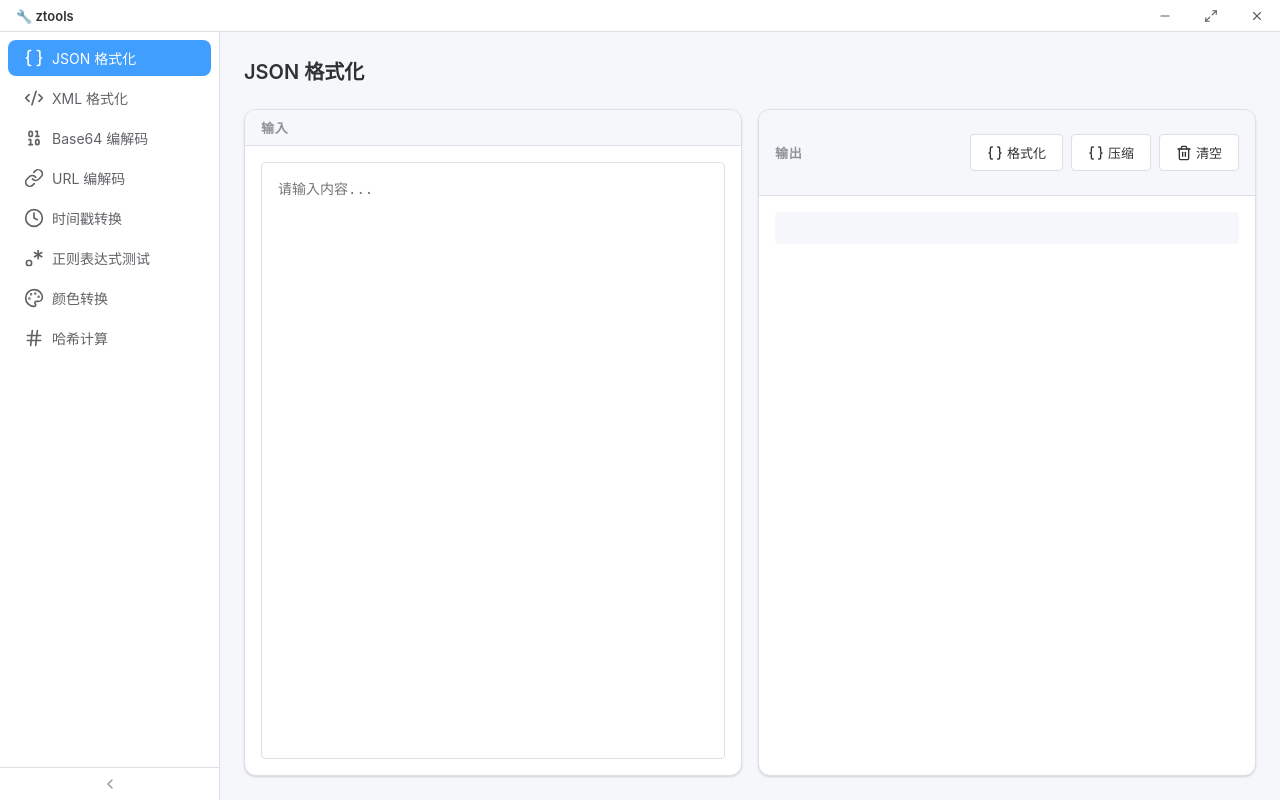
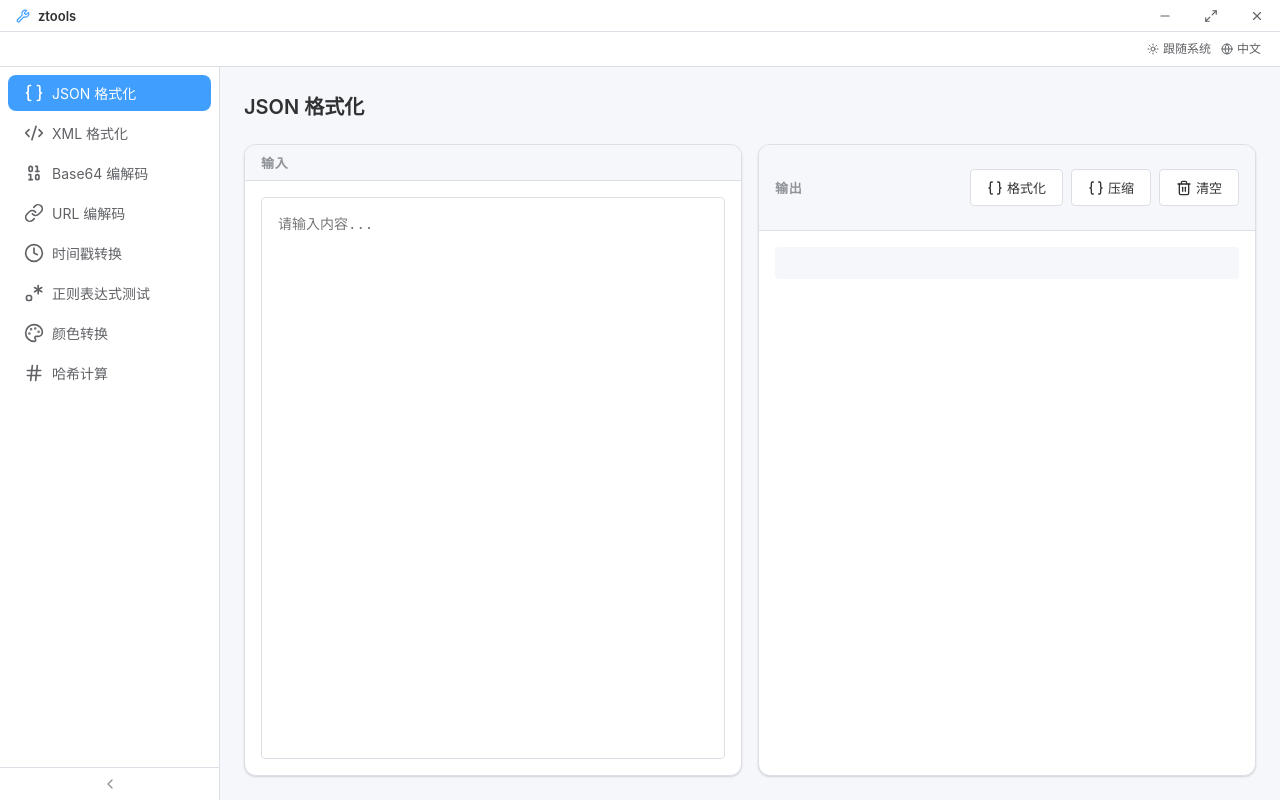
Before and after one commit to zzlhyly/ztools, a Vue app: page /#/json in a window 1280 px wide. Built offline with nearby package versions, Linux system fonts and the light colour scheme.

Commit message:
feat: move theme/language controls to GlobalToolbar, update TitleBar with Wrench icon

```diff
--- a/src/App.vue
+++ b/src/App.vue
@@ -1,6 +1,7 @@
 <script setup lang="ts">
 import { useAppStore } from '@/stores/app'
 import TitleBar from '@/components/TitleBar.vue'
+import GlobalToolbar from '@/components/GlobalToolbar.vue'
 import Sidebar from '@/components/Sidebar.vue'
 import { useI18n } from 'vue-i18n'
 
@@ -11,6 +12,7 @@ const { t } = useI18n()
 <template>
   <div class="app-container" :class="{ 'sidebar-collapsed': appStore.sidebarCollapsed }">
     <TitleBar :title="t('app.title')" />
+    <GlobalToolbar />
     <div class="app-content">
       <Sidebar />
       <main class="main-content">
--- /dev/null
+++ b/src/components/GlobalToolbar.vue
@@ -0,0 +1,58 @@
+<script setup lang="ts">
+import { useI18n } from 'vue-i18n'
+import { Moon, Sun, Monitor, Globe } from 'lucide-vue-next'
+import { useAppStore } from '@/stores/app'
+
+const appStore = useAppStore()
+const { t, locale } = useI18n()
+
+const handleThemeChange = (theme: 'light' | 'dark' | 'system') => {
+  appStore.setTheme(theme)
+}
+
+const handleLanguageChange = (lang: string) => {
+  appStore.setLocale(lang)
+  locale.value = lang
+}
+</script>
+
+<template>
+  <div class="global-toolbar">
+    <el-dropdown trigger="click" @command="handleThemeChange">
+      <el-button link :icon="appStore.isDark ? Moon : Sun" size="small">
+        {{ t(`app.${appStore.theme}`) }}
+      </el-button>
+      <template #dropdown>
+        <el-dropdown-menu>
+          <el-dropdown-item command="light">{{ t('app.light') }}</el-dropdown-item>
+          <el-dropdown-item command="dark">{{ t('app.dark') }}</el-dropdown-item>
+          <el-dropdown-item command="system">{{ t('app.system') }}</el-dropdown-item>
+        </el-dropdown-menu>
+      </template>
+    </el-dropdown>
+
+    <el-dropdown trigger="click" @command="handleLanguageChange">
+      <el-button link :icon="Globe" size="small">
+        {{ appStore.locale === 'zh-CN' ? '中文' : 'EN' }}
+      </el-button>
+      <template #dropdown>
+        <el-dropdown-menu>
+          <el-dropdown-item command="zh-CN">中文</el-dropdown-item>
+          <el-dropdown-item command="en-US">English</el-dropdown-item>
+        </el-dropdown-menu>
+      </template>
+    </el-dropdown>
+  </div>
+</template>
+
+<style scoped>
+.global-toolbar {
+  display: flex;
+  align-items: center;
+  justify-content: flex-end;
+  gap: var(--spacing-xs);
+  padding: var(--spacing-sm) var(--spacing-md);
+  background-color: var(--surface-card);
+  border-bottom: 1px solid var(--border-color);
+}
+</style>
--- a/src/components/TitleBar.vue
+++ b/src/components/TitleBar.vue
@@ -1,6 +1,6 @@
 <script setup lang="ts">
 import { ref, onMounted } from 'vue'
-import { Minus, X, Maximize2 } from 'lucide-vue-next'
+import { Minus, X, Maximize2, Wrench } from 'lucide-vue-next'
 import { minimizeWindow, maximizeWindow, closeWindow } from '@/utils/window'
 
 const props = withDefaults(defineProps<{
@@ -18,8 +18,9 @@ onMounted(() => {
 
 <template>
   <div data-tauri-drag-region class="titlebar" :class="{ 'is-mac': isMac }">
-    <div class="titlebar-title" :style="{ paddingLeft: isMac ? '70px' : '16px' }">
-      🔧 {{ title }}
+    <div class="titlebar-brand" :style="{ paddingLeft: isMac ? '70px' : '16px' }">
+      <Wrench :size="14" class="brand-icon" />
+      <span class="titlebar-title">{{ title }}</span>
     </div>
     <div v-if="!isMac" class="titlebar-controls">
       <button class="titlebar-button" @click="minimizeWindow">
@@ -41,16 +42,26 @@ onMounted(() => {
   align-items: center;
   justify-content: space-between;
   height: var(--titlebar-height);
-  background-color: var(--bg-color);
+  background-color: var(--surface-card);
   border-bottom: 1px solid var(--border-color);
   user-select: none;
   -webkit-user-select: none;
 }
 
+.titlebar-brand {
+  display: flex;
+  align-items: center;
+  gap: var(--spacing-sm);
+}
+
+.brand-icon {
+  color: var(--color-primary);
+}
+
 .titlebar-title {
   font-size: var(--font-size-sm);
   font-weight: 600;
-  color: var(--text-color-primary);
+  color: var(--text-title);
 }
 
 .titlebar-controls {
--- a/src/i18n/en-US.ts
+++ b/src/i18n/en-US.ts
@@ -1,6 +1,11 @@
 export default {
   app: {
     title: 'ztools',
+    theme: 'Theme',
+    language: 'Language',
+    light: 'Light',
+    dark: 'Dark',
+    system: 'System',
   },
   tools: {
     json: {
--- a/src/i18n/zh-CN.ts
+++ b/src/i18n/zh-CN.ts
@@ -1,6 +1,11 @@
 export default {
   app: {
     title: 'ztools',
+    theme: '主题',
+    language: '语言',
+    light: '浅色',
+    dark: '深色',
+    system: '跟随系统',
   },
   tools: {
     json: {
```
